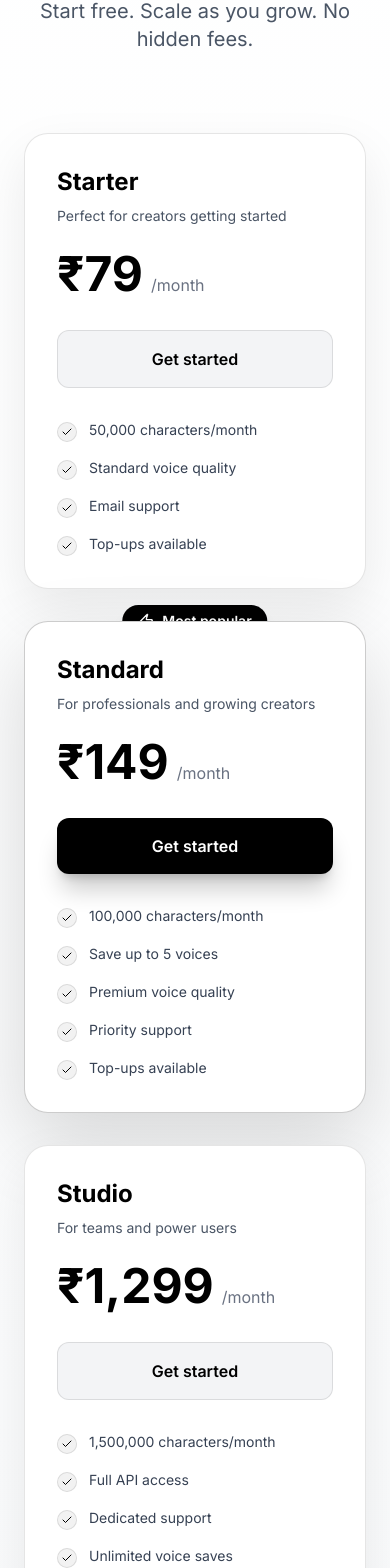
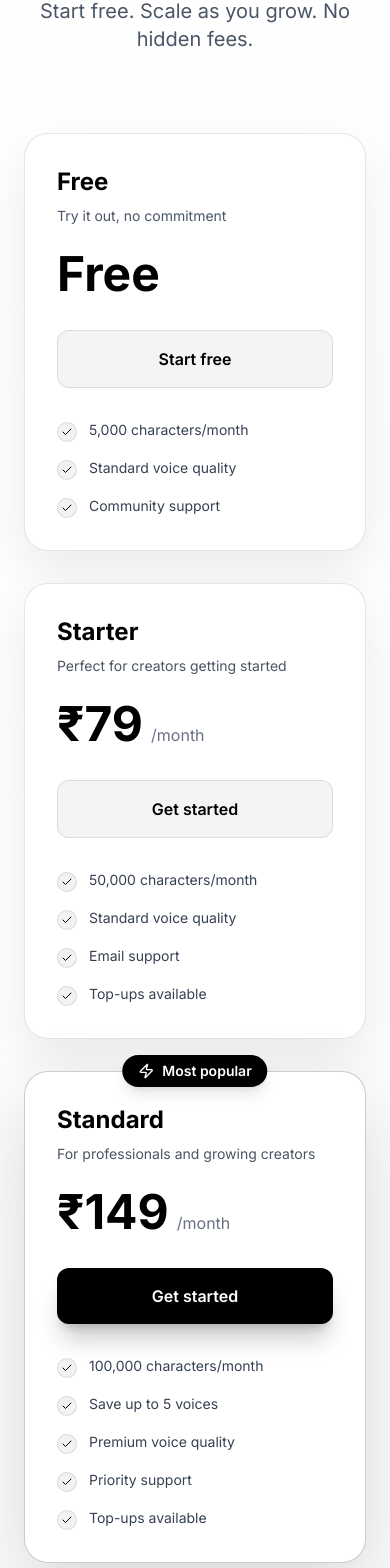
Before and after one commit to rupesh13r/soviron, a Next.js app: page / in a window 390 px wide. Shown: the part 5411-6979 px from the top of the page. Built offline with nearby package versions, Linux system fonts and the light colour scheme.

Commit message:
new landing page with all components and full pricing

```diff
--- a/components/Pricing.tsx
+++ b/components/Pricing.tsx
@@ -3,6 +3,18 @@ import { motion } from "framer-motion";
 import { Check, Zap } from "lucide-react";
 
 const plans = [
+  {
+    name: "Free",
+    price: "0",
+    description: "Try it out, no commitment",
+    features: [
+      "5,000 characters/month",
+      "Standard voice quality",
+      "Community support",
+    ],
+    cta: "Start free",
+    highlighted: false,
+  },
   {
     name: "Starter",
     price: "79",
@@ -31,9 +43,35 @@ const plans = [
     highlighted: true,
   },
   {
+    name: "Creator",
+    price: "349",
+    description: "For high-volume creators with API needs",
+    features: [
+      "300,000 characters/month",
+      "API access",
+      "Priority support",
+      "Top-ups available",
+    ],
+    cta: "Get started",
+    highlighted: false,
+  },
+  {
+    name: "Pro",
+    price: "699",
+    description: "For power users and small teams",
+    features: [
+      "700,000 characters/month",
+      "API access",
+      "Priority support",
+      "Top-ups available",
+    ],
+    cta: "Get started",
+    highlighted: false,
+  },
+  {
     name: "Studio",
     price: "1,299",
-    description: "For teams and power users",
+    description: "For teams and enterprises",
     features: [
       "1,500,000 characters/month",
       "Full API access",
@@ -44,6 +82,12 @@ const plans = [
     cta: "Get started",
     highlighted: false,
   },
+];
+
+const topups = [
+  { chars: "50,000", price: "79" },
+  { chars: "200,000", price: "249" },
+  { chars: "1,000,000", price: "799" },
 ];
 
 export function Pricing() {
@@ -65,19 +109,20 @@ export function Pricing() {
           </p>
         </motion.div>
 
-        <div className="grid md:grid-cols-3 gap-8 max-w-6xl mx-auto">
+        {/* Pricing grid */}
+        <div className="grid md:grid-cols-2 lg:grid-cols-3 gap-8 max-w-6xl mx-auto mb-20">
           {plans.map((plan, index) => (
             <motion.div
               key={plan.name}
               initial={{ opacity: 0, y: 20 }}
               whileInView={{ opacity: 1, y: 0 }}
               viewport={{ once: true }}
-              transition={{ duration: 0.5, delay: index * 0.1 }}
+              transition={{ duration: 0.5, delay: index * 0.08 }}
               whileHover={{ y: -8, scale: 1.02 }}
               className="relative"
             >
               {plan.highlighted && (
-                <div className="absolute -top-4 left-1/2 -translate-x-1/2 px-4 py-1.5 rounded-full bg-black text-white text-sm font-semibold flex items-center gap-2 shadow-lg">
+                <div className="absolute -top-4 left-1/2 -translate-x-1/2 px-4 py-1.5 rounded-full bg-black text-white text-sm font-semibold flex items-center gap-2 shadow-lg z-10">
                   <Zap className="w-4 h-4" />
                   Most popular
                 </div>
@@ -98,8 +143,10 @@ export function Pricing() {
 
                 <div className="mb-8">
                   <div className="flex items-baseline gap-2">
-                    <span className="text-5xl font-bold text-black">₹{plan.price}</span>
-                    <span className="text-gray-500">/month</span>
+                    <span className="text-5xl font-bold text-black">
+                      {plan.price === "0" ? "Free" : `₹${plan.price}`}
+                    </span>
+                    {plan.price !== "0" && <span className="text-gray-500">/month</span>}
                   </div>
                 </div>
 
@@ -128,6 +175,41 @@ export function Pricing() {
             </motion.div>
           ))}
         </div>
+
+        {/* Top-ups section */}
+        <motion.div
+          initial={{ opacity: 0, y: 20 }}
+          whileInView={{ opacity: 1, y: 0 }}
+          viewport={{ once: true }}
+          transition={{ duration: 0.6 }}
+          className="max-w-4xl mx-auto"
+        >
+          <div className="text-center mb-10">
+            <h3 className="text-3xl font-bold text-black mb-3">Need more characters?</h3>
+            <p className="text-gray-600">Top up anytime — no plan change needed.</p>
+          </div>
+
+          <div className="grid grid-cols-1 md:grid-cols-3 gap-6">
+            {topups.map((topup, index) => (
+              <motion.div
+                key={topup.chars}
+                initial={{ opacity: 0, y: 20 }}
+                whileInView={{ opacity: 1, y: 0 }}
+                viewport={{ once: true }}
+                transition={{ duration: 0.4, delay: index * 0.1 }}
+                whileHover={{ y: -4 }}
+                className="p-6 rounded-2xl bg-white border border-black/10 flex items-center justify-between"
+                style={{ boxShadow: "0 10px 30px rgba(0,0,0,0.06)" }}
+              >
+                <div>
+                  <div className="text-lg font-bold text-black">{topup.chars} chars</div>
+                  <div className="text-sm text-gray-500">one-time</div>
+                </div>
+                <div className="text-2xl font-bold text-black">₹{topup.price}</div>
+              </motion.div>
+            ))}
+          </div>
+        </motion.div>
       </div>
     </section>
   );
```
